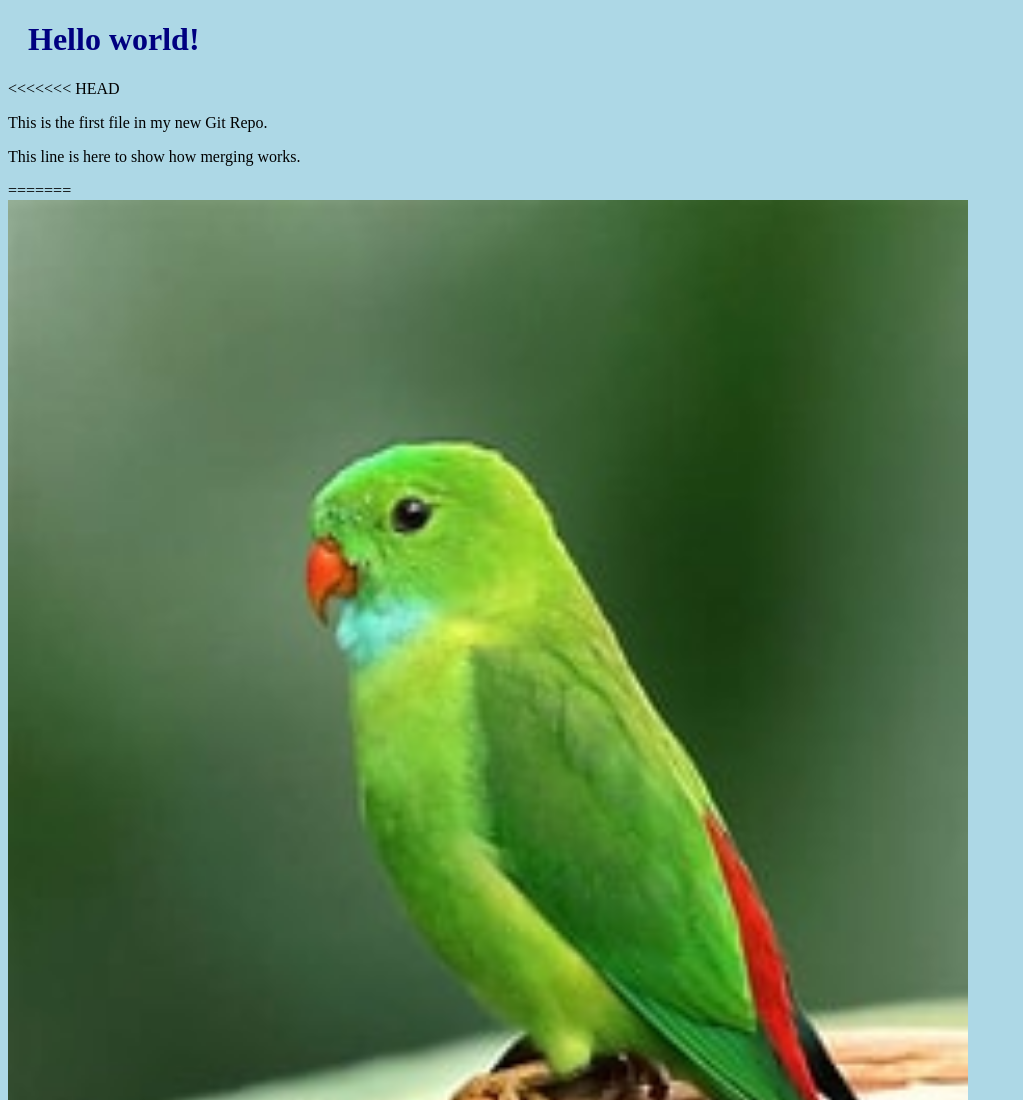
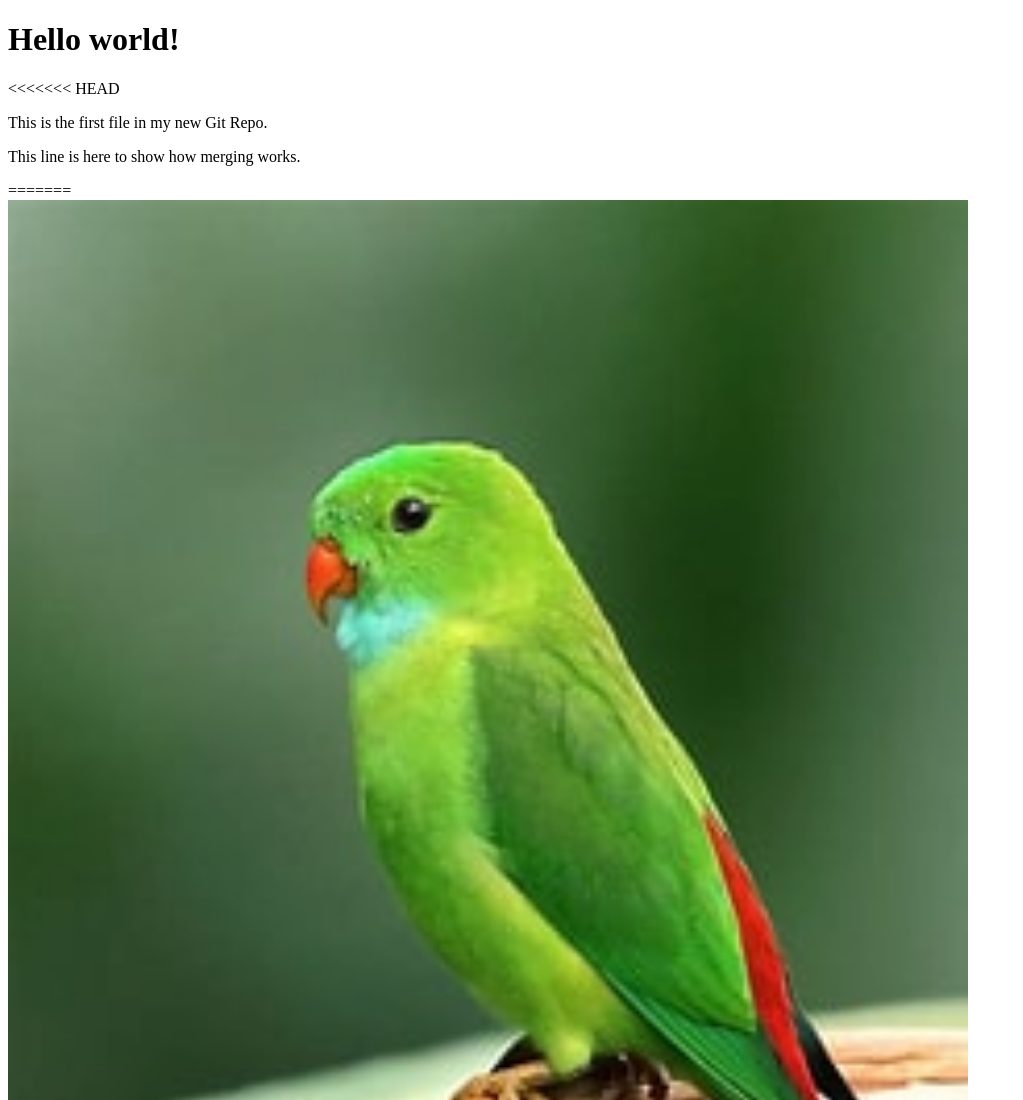
Before and after one commit to sneha67890/hello-world, a plain HTML site: page index.html in a window 1280 px wide. Shown: the top 1100 px of the page, without its empty margins (0-1023 px from the left). Drawn offline with Linux system fonts and the light colour scheme.

Commit message:
added all files

```diff
--- a/bluestyle.css
+++ b/bluestyle.css
@@ -1,8 +1,16 @@
-body {
-background-color: lightblue;
-}
+<!DOCTYPE html>
+<html>
+<head>
+<title>Hello World!</title>
+<link rel="stylesheet" href="bluestyle.css">
+</head>
+<body>
 
-h1 {
-color: navy;
-margin-left: 20px;
-}
+<h1>Hello world!</h1>
+<div><img src="img_hello_world.jpg" alt="Hello World from Space" style="width:100%;max-width:960px"></div>
+<p>This is the first file in my new Git Repo.</p>
+<p>This line is here to show how merging works.</p>
+<div><img src="img_hello_git.jpg" alt="Hello Git" style="width:100%;max-width:640px"></div>
+
+</body>
+</html>
```
